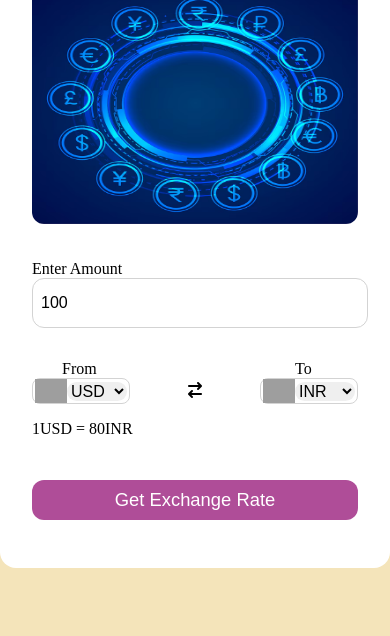
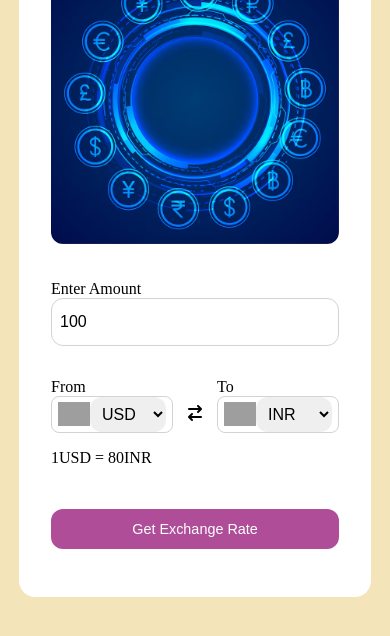
Before and after one commit to ankit-anand07/Currency-Converter, a plain HTML site: page index.html in a window 390 px wide. Shown: the part 178-814 px from the top of the page. Drawn offline with Linux system fonts and the light colour scheme; no server answers; grey boxes are pictures that could not be loaded.

Commit message:
Update style.css for responsive site

```diff
--- a/style.css
+++ b/style.css
@@ -15,12 +15,13 @@ body {
     padding: 2rem;
     border-radius: 1rem;
     min-height:45vh;
-    width: 40vh;
+    width: 90%;      /*   40vh; */
+    max-width: 18rem;   /*for large  screen*/
 
 }
  #image{
     width: 100%;
-    height: 15rem;
+   height: auto;  /*15rem;*/
     border-radius: .75rem;
  }
  h2{
@@ -36,6 +37,8 @@ form select,button,input{
     border: none;
     outline: none;
     border-radius: .75rem;
+    box-sizing: border-box; /* Added box-sizing for better sizing*/
+    padding: 0.5rem;
 }
 form input{
     border: 1px solid lightgray;
@@ -65,18 +68,18 @@ form input{
 }
 
 .from p{
-    margin-left: 30px;
+   margin-left: 1 rem;   /*30px;*/
 }
 
 .to p{
-    margin-left: 35px;
+    margin-left: 1 rem;   /*35px;*/
 }
 
 .select-container {
     display: flex;
     justify-content: center;
     align-items: center;
-    width: 6rem;
+    width: 7.5rem;
     border-radius: 0.5rem;
     border: 1px solid lightgrey;
 }
@@ -93,3 +96,20 @@ form button{
     font-size: 1.15rem;
     cursor: pointer;
 }
+
+/* Media query for tablets */
+@media (max-width: 768px) {
+    .container {
+        width: 80%;
+    }
+}
+
+/* Media query for mobile devices */
+@media (max-width: 576px) {
+    .container {
+        width: 90%;
+    }
+    form button {
+        font-size: 0.9rem; /* Adjusted font size for smaller screens */
+    }
+}
```
